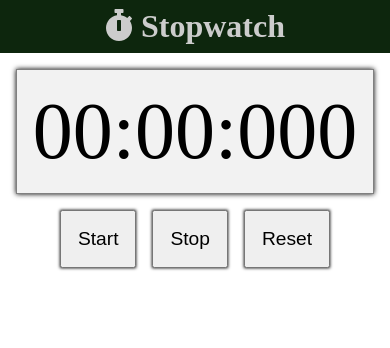
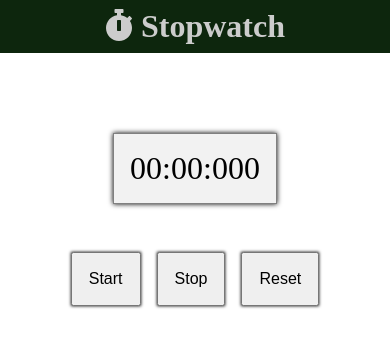
Before and after one commit to prince-thind/stopwatch, a React (Create React App) app: page / in a window 390 px wide. Shown: the top 348 px of the page. Built offline with nearby package versions, Linux system fonts and the light colour scheme.

Commit message:
add media queries

```diff
--- a/src/index.css
+++ b/src/index.css
@@ -14,26 +14,33 @@ body {
 .icon {
   margin-right: 0.5rem;
 }
-.time{
-  padding:1rem;
+.time {
+  padding: 1rem;
   font-size: 5rem;
-  border:1px solid gray;
+  border: 1px solid gray;
   background-color: hsl(120, 0%, 95%);
   max-width: fit-content;
-  margin:1rem auto;
+  margin: 5rem auto 3rem auto;
   box-shadow: 0 0 5px 0 black;
 }
-.buttons{
+.buttons {
   display: flex;
   gap: 1rem;
   justify-content: center;
   width: 50%;
-  margin:auto;
+  margin: auto;
 }
-.button{
-  padding:1rem;
+.button {
+  padding: 1rem;
   font-size: 1.2rem;
-  flex:1;
+  flex: 1;
   box-shadow: 0 0 3px 0 black;
-
 }
+@media screen and (max-width: 760px) {
+  .time {
+    font-size: 2rem;
+  }
+  .button {
+    font-size: 1rem;
+  }
+}
```
